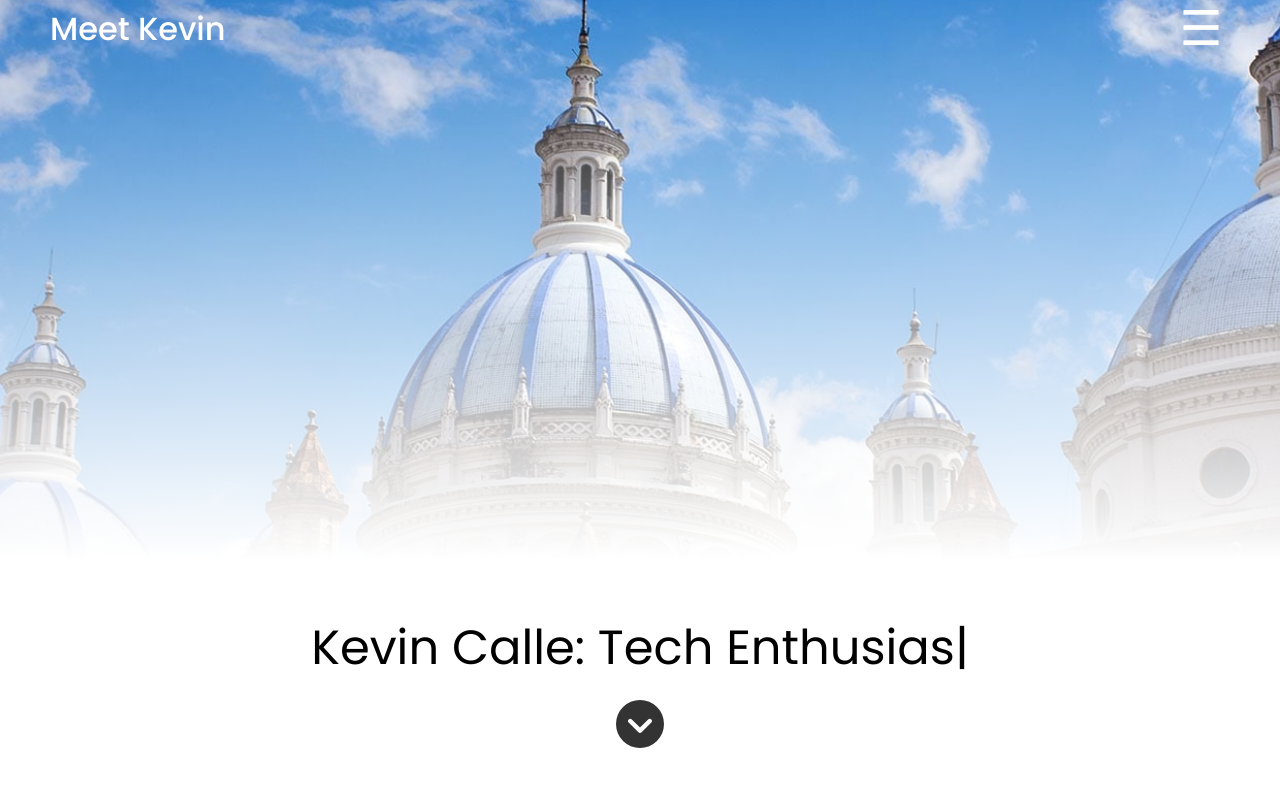
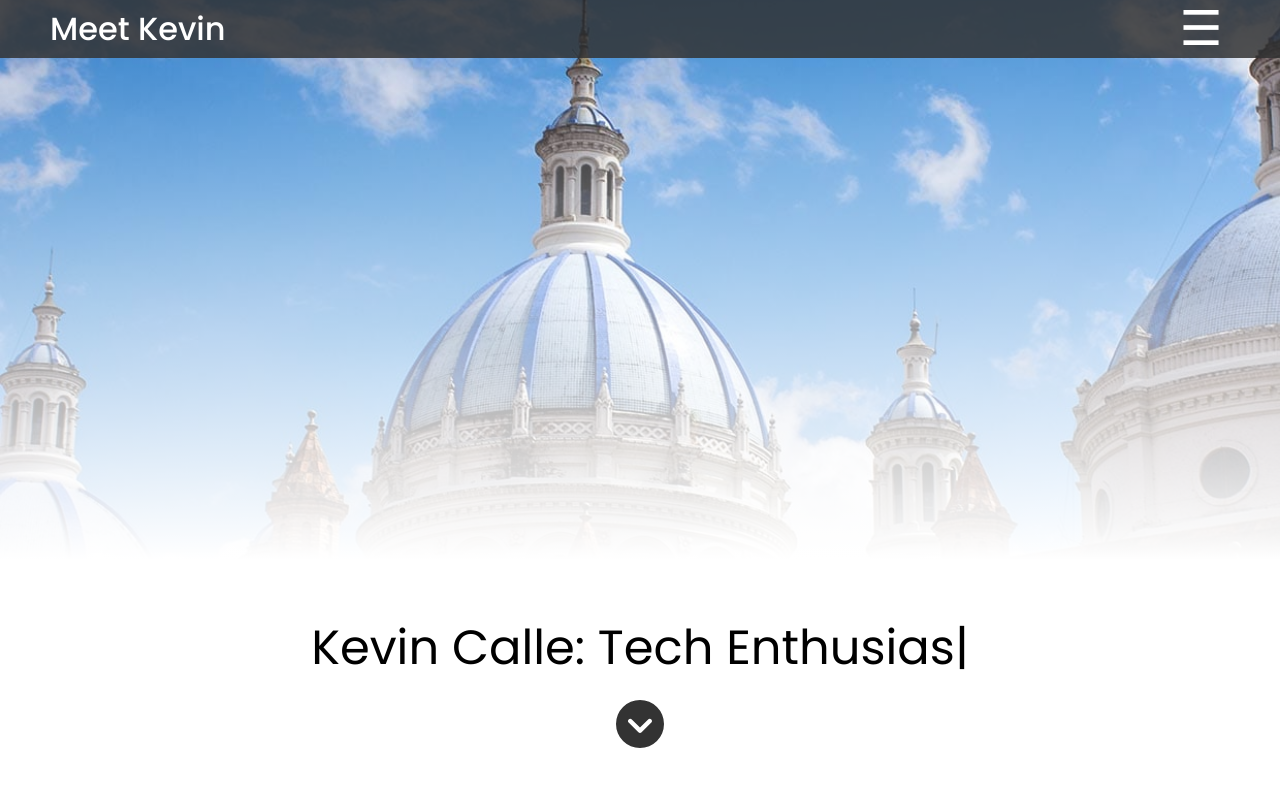
Before and after one commit to kcalle012/meetkevin, a React (Create React App) app: page / in a window 1280 px wide. Shown: the top 800 px of the page. Built offline with nearby package versions, Linux system fonts and the light colour scheme.

Commit message:
fixed spacing in pop up menu

```diff
--- a/src/Components/Header/index.scss
+++ b/src/Components/Header/index.scss
@@ -18,7 +18,7 @@
         width: 100%;
         height: 58px;
         padding: 0 50px;
-        background: transparent;
+        background-color:rgba($color: #333333, $alpha: 0.85) ;
         top: 0;
         left: 0;
         z-index: 2;
@@ -42,13 +42,13 @@
     .menu-container {
         @extend .dflex;
         position: fixed;
-        padding-top: 5rem;
         width: 100%;
         height: 100%;
         background-color: black;
         color: #fff;
         flex-direction: column;
         z-index: 10;
+        gap: 5rem;
         p {
             display: inline-flex;
             color: #fff;
@@ -57,7 +57,6 @@
             overflow: hidden;
             font-size: 2vw;
             text-transform: uppercase;
-            margin-top: 10vw;
 
         }
         p:hover {
```
